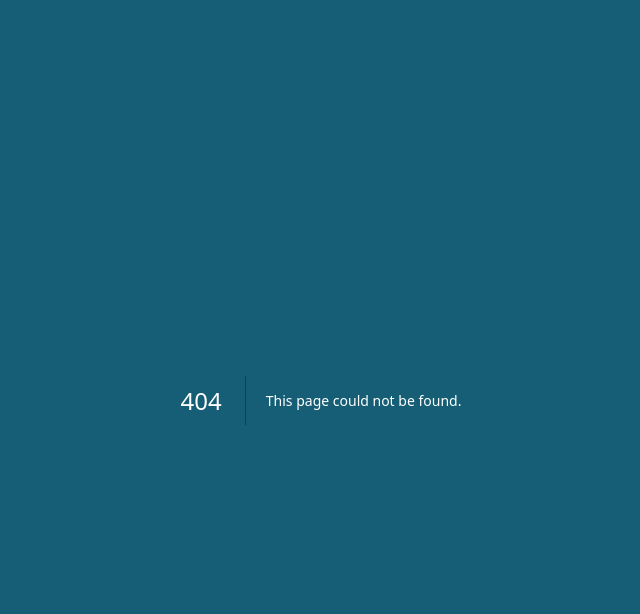
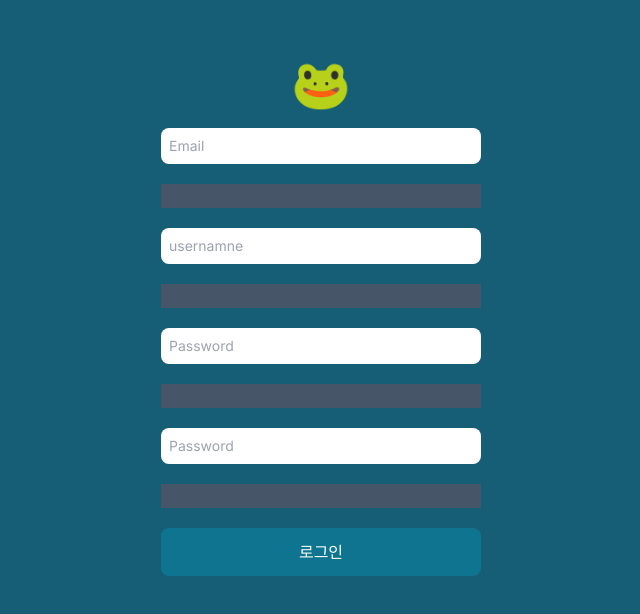
Before and after one commit to nawhgnues/nextjs14-assignment, a Next.js app: page /create-account in a window 1280 px wide. Before the commit this address had no page. Shown: the top 614 px of the page, without its empty margins (319-959 px from the left). Built offline with nearby package versions, Linux system fonts and the light colour scheme.

Commit message:
Try using the zod & validator

```diff
--- a/package.json
+++ b/package.json
@@ -12,12 +12,14 @@
     "next": "14.2.4",
     "react": "^18",
     "react-dom": "^18",
+    "validator": "^13.12.0",
     "zod": "^3.23.8"
   },
   "devDependencies": {
     "@types/node": "^20",
     "@types/react": "^18",
     "@types/react-dom": "^18",
+    "@types/validator": "^13.12.0",
     "eslint": "^8",
     "eslint-config-next": "14.2.4",
     "postcss": "^8",
--- /dev/null
+++ b/src/app/create-account/action.ts
@@ -0,0 +1,52 @@
+"use server";
+import { PASSWORD_MIN_LENGTH, PASSWORD_REGEX, PASSWORD_REGEX_ERROR } from "@/lib/constants";
+import { z } from "zod";
+
+const checkUsername = (username: string) => {
+  return !username.includes("potato");
+};
+
+const checkConfirmPassword = ({ password, confirm_password }: { password: string; confirm_password: string }) => {
+  return password === confirm_password;
+};
+
+const formSchema = z
+  .object({
+    username: z
+      .string({
+        invalid_type_error: "Type error",
+        required_error: "Please insert your username",
+      })
+      .min(PASSWORD_MIN_LENGTH, "Too Short!")
+      .max(PASSWORD_MIN_LENGTH, "Too Looooong!")
+      .refine(checkUsername, "I dont like potatoes"),
+    email: z.string().email(),
+    password: z.string().min(10).regex(PASSWORD_REGEX, PASSWORD_REGEX_ERROR),
+    confirm_password: z.string().min(10).regex(PASSWORD_REGEX, PASSWORD_REGEX_ERROR),
+  })
+  .refine(checkConfirmPassword, {
+    message: "Password Inconsistence",
+    path: ["confirm_password"],
+  });
+
+export default async function createAccount(prevState: any, formData: FormData) {
+  console.log(prevState);
+  const data = {
+    email: formData.get("email"),
+    username: formData.get("username"),
+    password: formData.get("password"),
+    confirm_password: formData.get("confirm_password"),
+  };
+
+  //  formSchema.parse -> throw error
+  //   try {
+  //     formSchema.parse(data);
+  //   } catch (e) {
+  //     console.log(e);
+  //   }
+
+  const result = formSchema.safeParse(data);
+  if (!result.success) {
+    return result.error.flatten();
+  }
+}
--- /dev/null
+++ b/src/app/create-account/page.tsx
@@ -0,0 +1,61 @@
+"use client";
+
+import FormButton from "@/components/form-button";
+import { useFormState } from "react-dom";
+import createAccount from "./action";
+
+export default function CreateAccount() {
+  const [state, action] = useFormState(createAccount, null);
+
+  return (
+    <div className="flex flex-col justify-center items-center py-10">
+      <div className="text-5xl py-5">🐸</div>
+      <form action={action} className="flex flex-col justify-center items-center gap-5 w-1/2 text-cyan-800">
+        <input
+          name="email"
+          type="email"
+          placeholder="Email"
+          className="w-full text-sm p-2 rounded-lg focus:outline-none focus:ring-2 ring-offset-2 ring-white ring-offset-cyan-800"
+        />
+        <p className="text-red-600 bg-slate-600 p-3 w-full">{state?.fieldErrors.email}</p>
+
+        <input
+          name="username"
+          type="text"
+          placeholder="usernamne"
+          className="w-full text-sm p-2 rounded-lg focus:outline-none focus:ring-2 ring-offset-2 ring-white ring-offset-cyan-800"
+        />
+        <p className="text-red-600 bg-slate-600 p-3 w-full flex flex-col">{state?.fieldErrors.username}</p>
+
+        <input
+          name="password"
+          type="password"
+          placeholder="Password"
+          className="w-full text-sm p-2 rounded-lg focus:outline-none focus:ring-2 ring-offset-2 ring-white ring-offset-cyan-800"
+        />
+
+        <p className="text-red-600 bg-slate-600 p-3 w-full">{state?.fieldErrors.password}</p>
+
+        <input
+          name="confirm_password"
+          type="password"
+          placeholder="Password"
+          className="w-full text-sm p-2 rounded-lg focus:outline-none focus:ring-2 ring-offset-2 ring-white ring-offset-cyan-800"
+        />
+
+        <p className="text-red-600 bg-slate-600 p-3 w-full">{state?.fieldErrors.confirm_password}</p>
+        <FormButton />
+
+        {/* {state !== null && (
+          <div className="w-full flex flex-col justify-start items-start gap-2 bg-cyan-950 p-3 rounded-lg">
+            {state ? (
+              <div className="text-green-600 text-sm">로그인되었습니다!</div>
+            ) : (
+              <div className="text-red-500 text-sm">비밀번호를 확인해주세요!</div>
+            )}
+          </div>
+        )} */}
+      </form>
+    </div>
+  );
+}
--- a/src/app/login/action.ts
+++ b/src/app/login/action.ts
@@ -1,11 +1,45 @@
 "use server";
 
-export const handleForm = async (previousState: any, formData: FormData) => {
-  await new Promise((resolve) => setTimeout(resolve, 3000));
+import { PASSWORD_MIN_LENGTH, PASSWORD_REGEX, REQUIRED_ERROR, USERNAME_MIN_LENGTH } from "@/lib/constants";
+import { error } from "console";
+import { z } from "zod";
 
-  if (formData.get("password") === "12345") {
-    return true;
+const formSchema = z.object({
+  email: z.string().email().toLowerCase(),
+  password: z
+    .string({
+      required_error: REQUIRED_ERROR,
+    })
+    .min(PASSWORD_MIN_LENGTH)
+    .regex(PASSWORD_REGEX),
+  username: z
+    .string({
+      required_error: REQUIRED_ERROR,
+    })
+    .min(USERNAME_MIN_LENGTH),
+});
+
+interface loginActionState {
+  loginSuccess: boolean;
+}
+
+export const login = async (previousState: loginActionState, formData: FormData) => {
+  const data = {
+    email: formData.get("email"),
+    password: formData.get("password"),
+    username: formData.get("username"),
+  };
+
+  const result = formSchema.safeParse(data);
+  if (!result.success) {
+    console.log(result.error.flatten());
+    return {
+      loginSuccess: false,
+      error: result.error.flatten(),
+    };
+  } else {
+    return {
+      loginSuccess: true,
+    };
   }
-
-  return false;
 };
--- a/src/app/login/page.tsx
+++ b/src/app/login/page.tsx
@@ -1,12 +1,18 @@
 "use client";
 
 import FormButton from "@/components/form-button";
-import { handleForm } from "./action";
 import { useFormState } from "react-dom";
+import { login } from "./action";
+import Link from "next/link";
+import { error } from "console";
+
+const loginInitialState = {
+  loginSuccess: false,
+  error: undefined,
+};
 
 export default function Login() {
-  const [state, action] = useFormState(handleForm, null);
-  console.log("state", state);
+  const [state, action] = useFormState(login, loginInitialState);
   return (
     <div className="flex flex-col justify-center items-center py-10">
       <div className="text-5xl py-5">🐸</div>
@@ -17,23 +23,46 @@ export default function Login() {
           placeholder="Email"
           className="w-full text-sm p-2 rounded-lg focus:outline-none focus:ring-2 ring-offset-2 ring-white ring-offset-cyan-800"
         />
+        {state?.error?.fieldErrors.email && (
+          <p className="text-red-600 w-full bg-cyan-900 p-2 rounded-lg">{state?.error?.fieldErrors.email}</p>
+        )}
+
+        <input
+          name="username"
+          type="text"
+          placeholder="usernamne"
+          className="w-full text-sm p-2 rounded-lg focus:outline-none focus:ring-2 ring-offset-2 ring-white ring-offset-cyan-800"
+        />
+
+        {state?.error?.fieldErrors.username && (
+          <p className="text-red-600 w-full bg-cyan-900 p-2 rounded-lg">{state?.error?.fieldErrors.username}</p>
+        )}
+
         <input
           name="password"
           type="password"
           placeholder="Password"
           className="w-full text-sm p-2 rounded-lg focus:outline-none focus:ring-2 ring-offset-2 ring-white ring-offset-cyan-800"
         />
+
+        {state?.error?.fieldErrors.password && (
+          <p className="text-red-600 w-full bg-cyan-900 p-2 rounded-lg">{state?.error?.fieldErrors.password}</p>
+        )}
         <FormButton />
 
-        {state !== null && (
-          <div className="w-full flex flex-col justify-start items-start gap-2 bg-cyan-950 p-3 rounded-lg">
-            {state ? (
-              <div className="text-green-600 text-sm">로그인되었습니다!</div>
-            ) : (
-              <div className="text-red-500 text-sm">비밀번호를 확인해주세요!</div>
-            )}
+        {state?.loginSuccess === true ? (
+          <p className="text-green-600 bg-cyan-900 p-2 w-full rounded-lg">로그인 성공</p>
+        ) : null}
+
+        {state?.loginSuccess === false && state?.error?.fieldErrors ? (
+          <div className="text-red-600 bg-cyan-900 p-2 w-full rounded-lg">
+            {state?.error?.fieldErrors && <p>로그인 실패 - 입력정보를 확인하세요!</p>}
           </div>
-        )}
+        ) : null}
+
+        <Link className="text-white" href={"/sms"}>
+          SMS Login
+        </Link>
       </form>
     </div>
   );
--- a/src/app/page.tsx
+++ b/src/app/page.tsx
@@ -11,7 +11,7 @@ export default function Home() {
 
       <div className="flex flex-col items-center gap-3 w-full">
         <Link
-          href="/register"
+          href="/create-account"
           className="w-full bg-sky-700 text-white text-lg font-medium py-2.5 rounded-md text-center hover:bg-sky-600 transition-colors cursor-pointer"
         >
           등록하기
--- /dev/null
+++ b/src/app/sms/action.ts
@@ -0,0 +1,46 @@
+"use server";
+
+import { z } from "zod";
+import validator from "validator";
+import { redirect } from "next/navigation";
+import { PHONE_FORMAT_ERROR } from "@/lib/constants";
+
+const phoneSchema = z
+  .string()
+  .trim()
+  .refine((phone) => validator.isMobilePhone(phone, "ko-KR"), PHONE_FORMAT_ERROR);
+
+const tokenSchema = z.coerce.number().min(100000).max(999999);
+
+interface ActionState {
+  token: boolean;
+}
+
+export default async function smsLogin(prevState: ActionState, formData: FormData) {
+  const phone = formData.get("phone");
+  const token = formData.get("token");
+  if (!prevState.token) {
+    const result = phoneSchema.safeParse(phone);
+    if (!result.success) {
+      return {
+        token: false,
+        error: result.error.flatten(),
+      };
+    } else {
+      return {
+        token: true,
+      };
+    }
+  } else {
+    const result = tokenSchema.safeParse(token);
+    if (!result.success) {
+      return {
+        token: true,
+        error: result.error.flatten(),
+        // return the errors
+      };
+    } else {
+      redirect("/");
+    }
+  }
+}
--- /dev/null
+++ b/src/app/sms/page.tsx
@@ -0,0 +1,29 @@
+"use client";
+
+import { useFormState } from "react-dom";
+import smsLogin from "./action";
+
+const initialState = {
+  token: false,
+  error: undefined,
+};
+
+export default function Sms() {
+  const [state, action] = useFormState(smsLogin, initialState);
+  return (
+    <div className="flex flex-col gap-10 py-8 px-6">
+      <div className="flex flex-col gap-2 *:font-medium">
+        <h1 className="text-2xl">SMS Log in</h1>
+        <h2 className="text-xl">Verify your phone number.</h2>
+      </div>
+      <form action={action} className="flex flex-col gap-3">
+        <input type="text" name="phone" className="text-cyan-700 p-3" placeholder="phone number" />
+        {state?.token ? (
+          <input type="text" name="token" className="text-cyan-700 p-3" placeholder="verify number" />
+        ) : null}
+        <p className="text-red-600">{state.error?.formErrors}</p>
+        <button>{state?.token ? "Verify Token" : "Send Verification SMS"}</button>
+      </form>
+    </div>
+  );
+}
--- /dev/null
+++ b/src/lib/constants.ts
@@ -0,0 +1,9 @@
+export const USERNAME_MIN_LENGTH = 5;
+
+export const PASSWORD_MIN_LENGTH = 4;
+export const PASSWORD_REGEX = new RegExp(/^(?=.*?[A-Z])(?=.*?[a-z])(?=.*?[#?!@$%^&*-]).+$/);
+export const PASSWORD_REGEX_ERROR = "Regex error!";
+
+export const REQUIRED_ERROR = "This is required!";
+
+export const PHONE_FORMAT_ERROR = "Wrong phone format!";
```
Also changed, not shown: 1 other file (tests, documents, lock files or other folders).
